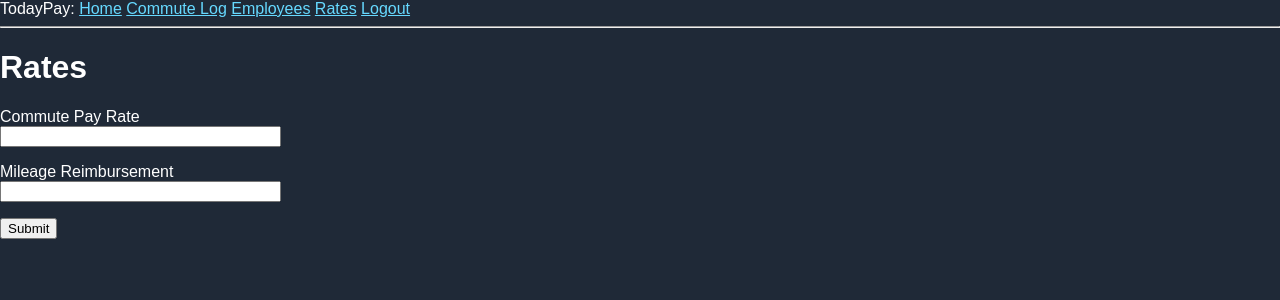
After one commit to janton527/TodayPay, a Flask app: page /rates in a window 1280 px wide. The commit adds this page. Shown: the top 300 px of the page. Run offline with Flask 3, Linux system fonts and the light colour scheme; the visitor is signed in with stand-in values (Sample User, id 1); data that the repository does not hold is empty.

Commit message:
added Rates page and functionality

```diff
--- a/app/forms.py
+++ b/app/forms.py
@@ -50,3 +50,9 @@ class commuteLogForm(FlaskForm):
 
     mileage = FloatField('Mileage', validators=[DataRequired()])
     submit = SubmitField('Submit')
+
+class RatesForm(FlaskForm):
+    commute_rate = FloatField('Commute Pay Rate')
+    mile_reimbursement = FloatField('Mileage Reimbursement')
+
+    submit = SubmitField('Submit')
--- a/app/models.py
+++ b/app/models.py
@@ -55,6 +55,7 @@ class Employee(db.Model):
 
     user: so.Mapped["User"] = so.relationship(back_populates="employee")
     commute_logs: so.Mapped[list["CommuteLog"]] = so.relationship(back_populates="employee")
+    rates: so.Mapped["Rates"] = so.relationship(back_populates="employee")
 
     def __repr__(self):
         return '<Employee Email {}>'.format(self.email)
@@ -71,3 +72,14 @@ class CommuteLog(db.Model):
     mileage: so.Mapped[float] = so.mapped_column(sa.Float, nullable=True)
 
     employee: so.Mapped["Employee"] = so.relationship(back_populates="commute_logs")
+
+class Rates(db.Model):
+    id: so.Mapped[int] = so.mapped_column(primary_key=True)
+    commute_rate: so.Mapped[float] = so.mapped_column(sa.Float)
+    mile_reimbursement: so.Mapped[float] = so.mapped_column(sa.Float)
+    date: so.Mapped[datetime] = so.mapped_column(
+            sa.DateTime, default=datetime.utcnow, nullable=False)
+    changed_by: so.Mapped[int] = so.mapped_column(sa.ForeignKey("employee.id"))
+    is_active: so.Mapped[bool] = so.mapped_column(sa.Boolean, server_default=sa.true())
+
+    employee: so.Mapped["Employee"] = so.relationship(back_populates="rates")
--- a/app/routes.py
+++ b/app/routes.py
@@ -5,7 +5,7 @@ from app.forms import *
 from flask_login import current_user, login_user, logout_user, login_required
 import sqlalchemy as sa
 from app import db
-from app.models import User, Employee, CommuteLog
+from app.models import User, Employee, CommuteLog, Rates
 from datetime import datetime
 from urllib.parse import urlsplit
 
@@ -44,6 +44,32 @@ def login():
         return redirect(url_for('index'))
 
     return render_template('login.html', title='Sign in', form=form)
+
+
+@app.route('/rates', methods=['GET', 'POST'])
+@login_required
+def rates():
+    if not current_user.is_manager:
+        abort(403)
+
+    rate = Rates.query.filter_by(is_active=True).first()
+
+    form = RatesForm(obj=rate)
+
+    if form.validate_on_submit():
+        if rate:
+            rate.is_active=False
+
+        new_rate = Rates(commute_rate=form.commute_rate.data,
+                         mile_reimbursement = form.mile_reimbursement.data,
+                         changed_by=current_user.employee.id)
+
+        db.session.add(new_rate)
+        db.session.commit()
+        flash("Rates Updated")
+        return redirect(url_for("index"))
+
+    return render_template('rates.html', title="Rates", form=form, rate=rate)
 
 
 @app.route('/employees', methods=['GET', 'POST'])
@@ -146,7 +172,6 @@ def commuteLog():
         ).first()
 
         if commute:
-            print(commute)
             commute.mileage = float(request.form["mileage"])
             db.session.commit()
             flash("Mileage added. Commute Log complete.")
--- a/app/templates/base.html
+++ b/app/templates/base.html
@@ -27,6 +27,7 @@
 
 		{% if current_user.is_manager %}
 		    <a href="{{ url_for('employees') }}">Employees</a>
+		    <a href="{{ url_for('rates') }}">Rates</a>
 		{% endif %}
 
 	    <a href="{{ url_for('logout') }}">Logout</a>
--- a/app/templates/employees.html
+++ b/app/templates/employees.html
@@ -1,7 +1,6 @@
 {% extends "base.html" %}
 
 {% block content %}
-<h1>UNDER CONSTRUCTION</h1>
     <h1>Employees</h1>
     {% if employees %}
     <table border="1">
--- /dev/null
+++ b/app/templates/rates.html
@@ -0,0 +1,17 @@
+{% extends "base.html" %}
+
+{% block content %}
+<h1>Rates</h1>
+<form method="post">
+    {{ form.hidden_tag() }}
+    <p>
+	{{ form.commute_rate.label }}<br>
+	{{ form.commute_rate(size=32) }}
+    </p>
+    <p>
+	{{ form.mile_reimbursement.label }}<br>
+	{{ form.mile_reimbursement(size=32) }}
+    </p>
+    <p>{{ form.submit() }}</p>
+</form>
+{% endblock %}
```
Also changed, not shown: migrations/versions/5db9edd2b5eb_add_rates_table.py (added, +36 -0 lines), migrations/versions/8ca64e6c6fe3_added_is_active_to_rates_table.py (added, +32 -0 lines), app.db.
